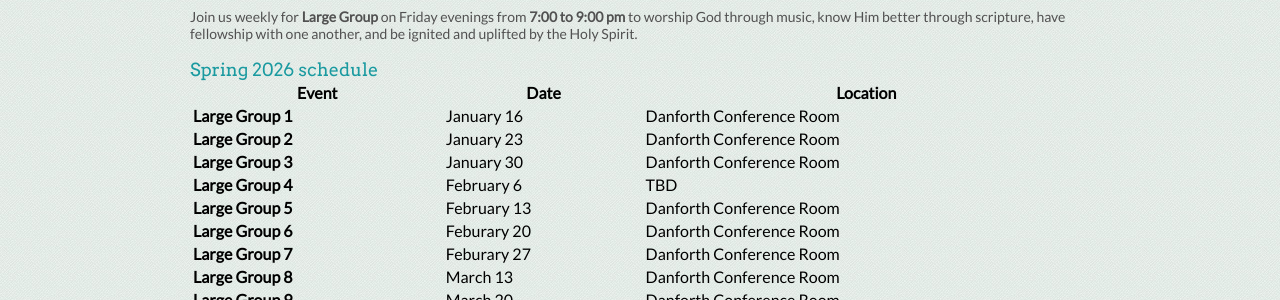
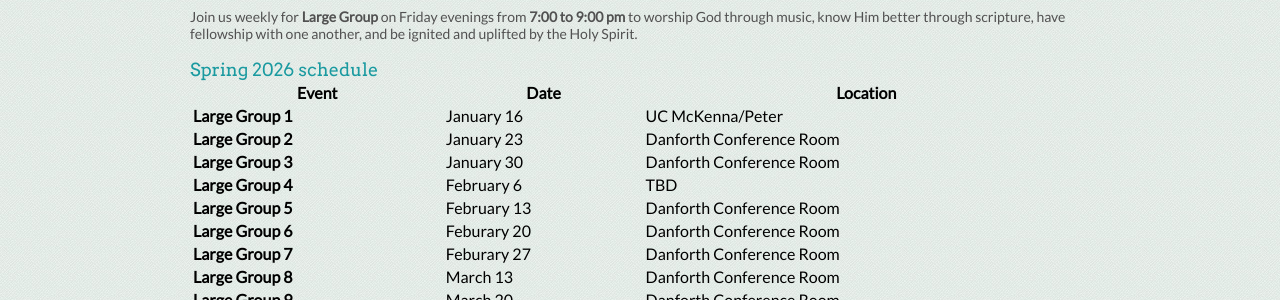
Before and after one commit to ivcf-cmu/ivcf-cmu.github.io, a Jekyll site: the page built from largegroup.md, in a window 1280 px wide. Shown: the part 199-499 px from the top of the page. Built offline with Jekyll 4.4.1, drawn with Linux system fonts in a browser that asks for light colours.

Commit message:
Update location for Large Group 1 meeting

```diff
--- a/largegroup.md
+++ b/largegroup.md
@@ -33,7 +33,7 @@ sectionHeader: Large Group
     <tr>
       <td><b> Large Group 1 </b></td>
       <td> January 16 </td>
-      <td> Danforth Conference Room </td>
+      <td> UC McKenna/Peter </td>
     </tr>
     <tr>
       <td><b> Large Group 2 </b></td>
```
